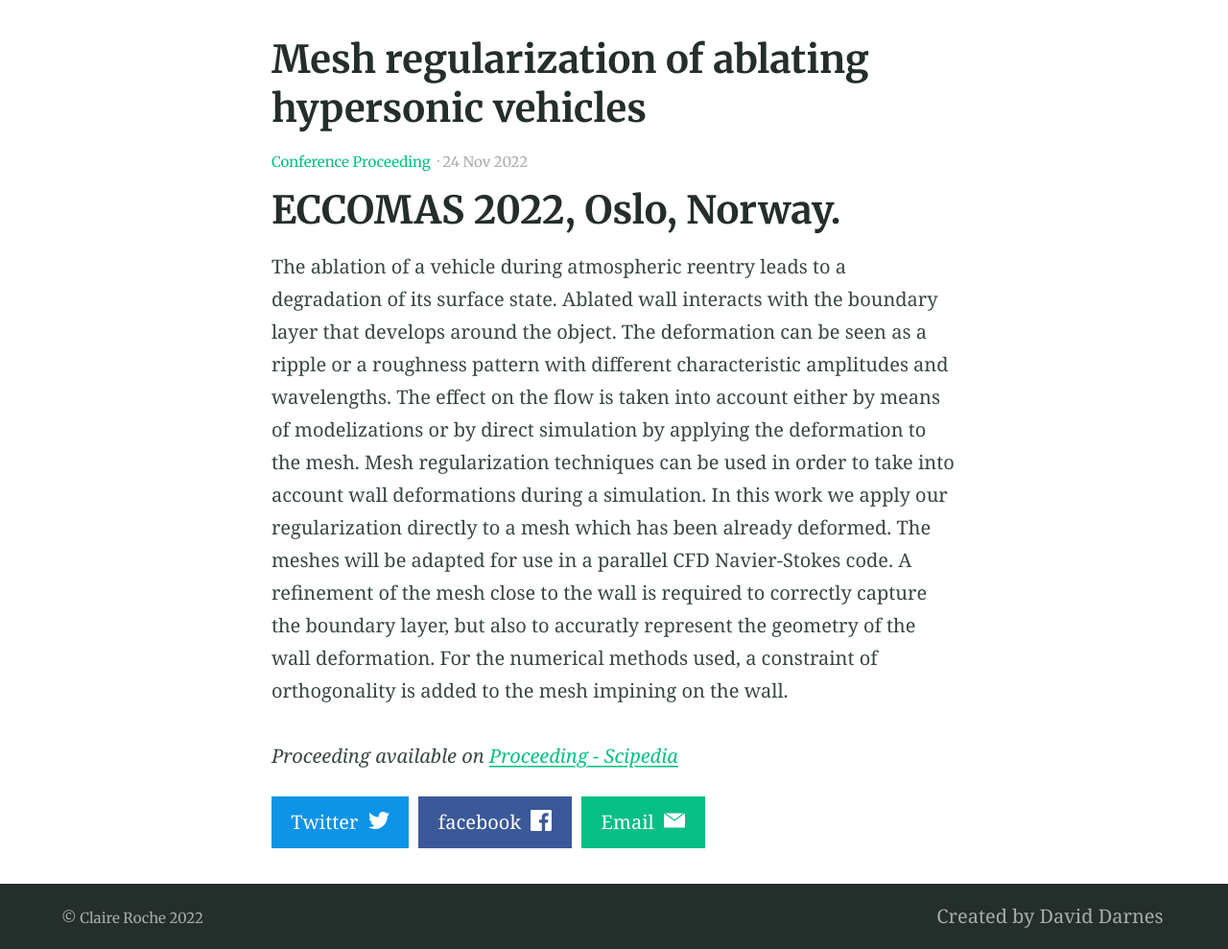
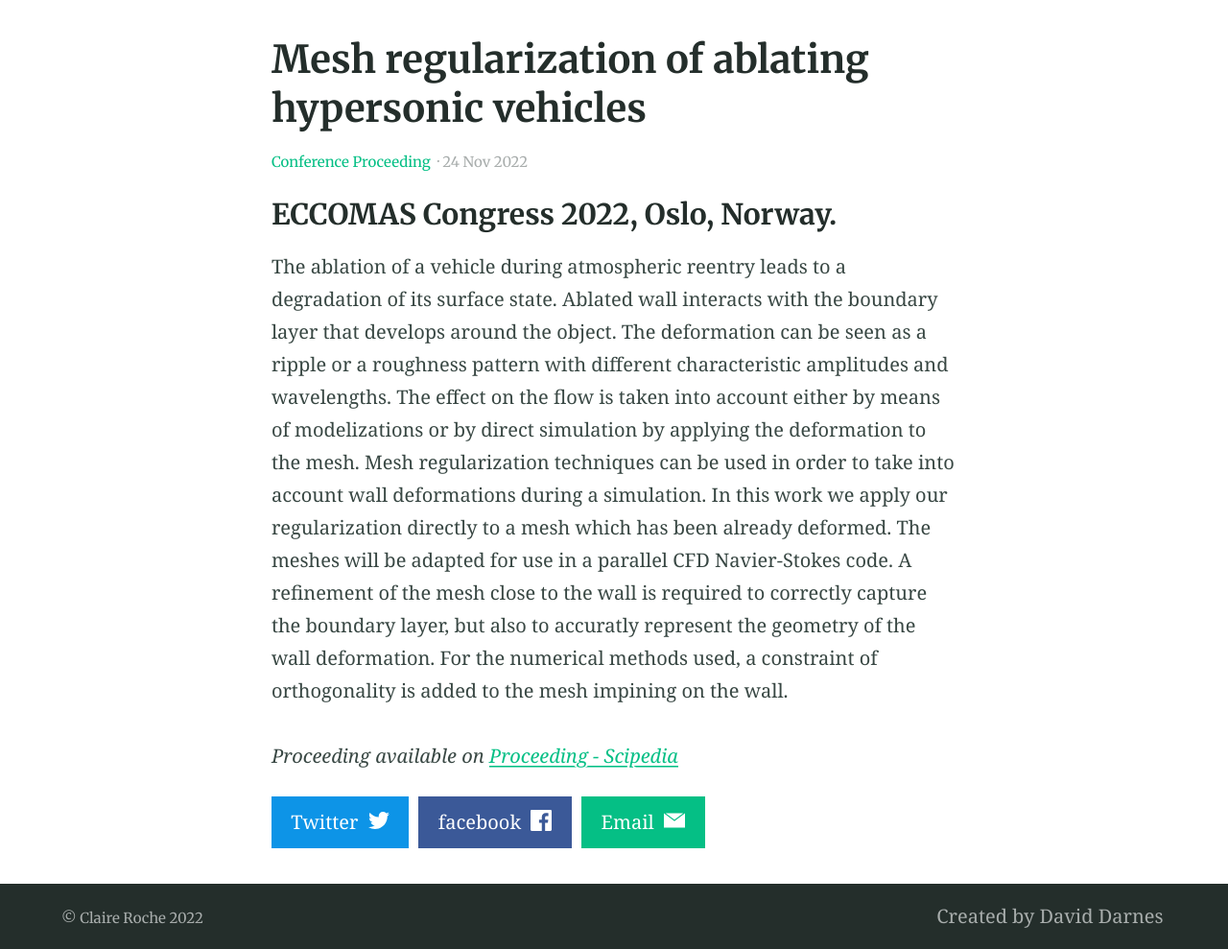
Before and after one commit to claireroche/claireroche.github.io, a Jekyll site: the page built from _posts/2022-11-24-eccomas-proceeding.md, in a window 1280 px wide. Shown: the part 408-1397 px from the top of the page at 96% size. Built offline with Jekyll 4.4.1, drawn with Linux system fonts in a browser that asks for light colours.

Commit message:
Update ECCOMAS publication

```diff
--- a/_posts/2022-11-24-eccomas-proceeding.md
+++ b/_posts/2022-11-24-eccomas-proceeding.md
@@ -5,7 +5,7 @@ categories:
 feature_image: "https://picsum.photos/2560/600?image=872"
 ---
 
-# ECCOMAS 2022, Oslo, Norway.
+### ECCOMAS Congress 2022, Oslo, Norway.
 
 The ablation of a vehicle during atmospheric reentry leads to a degradation of its surface state. Ablated wall interacts with the boundary layer that develops around the object. The deformation can be seen as a ripple or a roughness pattern with different characteristic amplitudes and wavelengths. The effect on the flow is taken into account either by means of modelizations or by direct simulation by applying the deformation to the mesh. Mesh regularization techniques can be used in order to take into account wall deformations during a simulation. In this work we apply our regularization directly to a mesh which has been already deformed. The meshes will be adapted for use in a parallel CFD Navier-Stokes code. A refinement of the mesh close to the wall is required to correctly capture the boundary layer, but also to accuratly represent the geometry of the wall deformation. For the numerical methods used, a constraint of orthogonality is added to the mesh impining on the wall.
 
```
